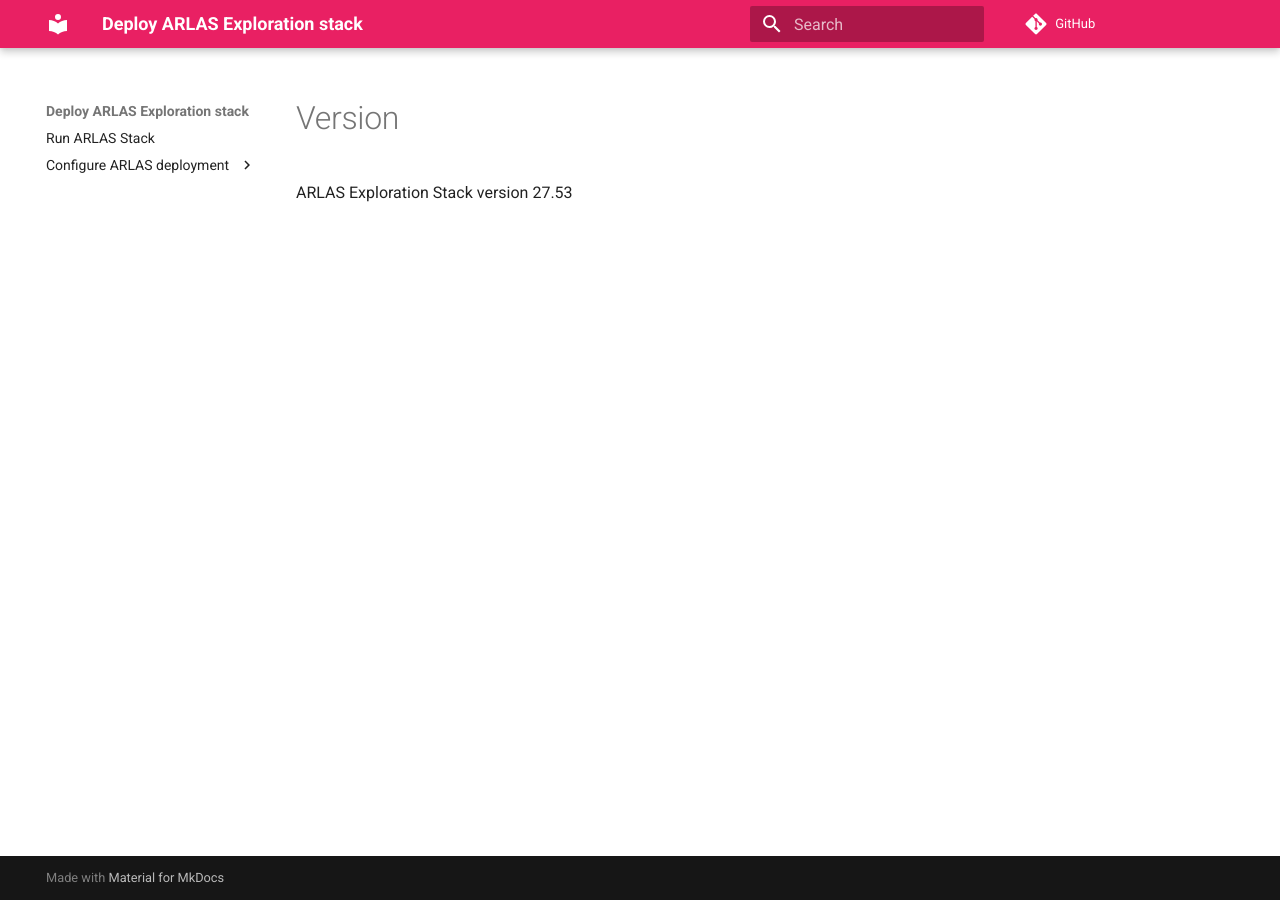
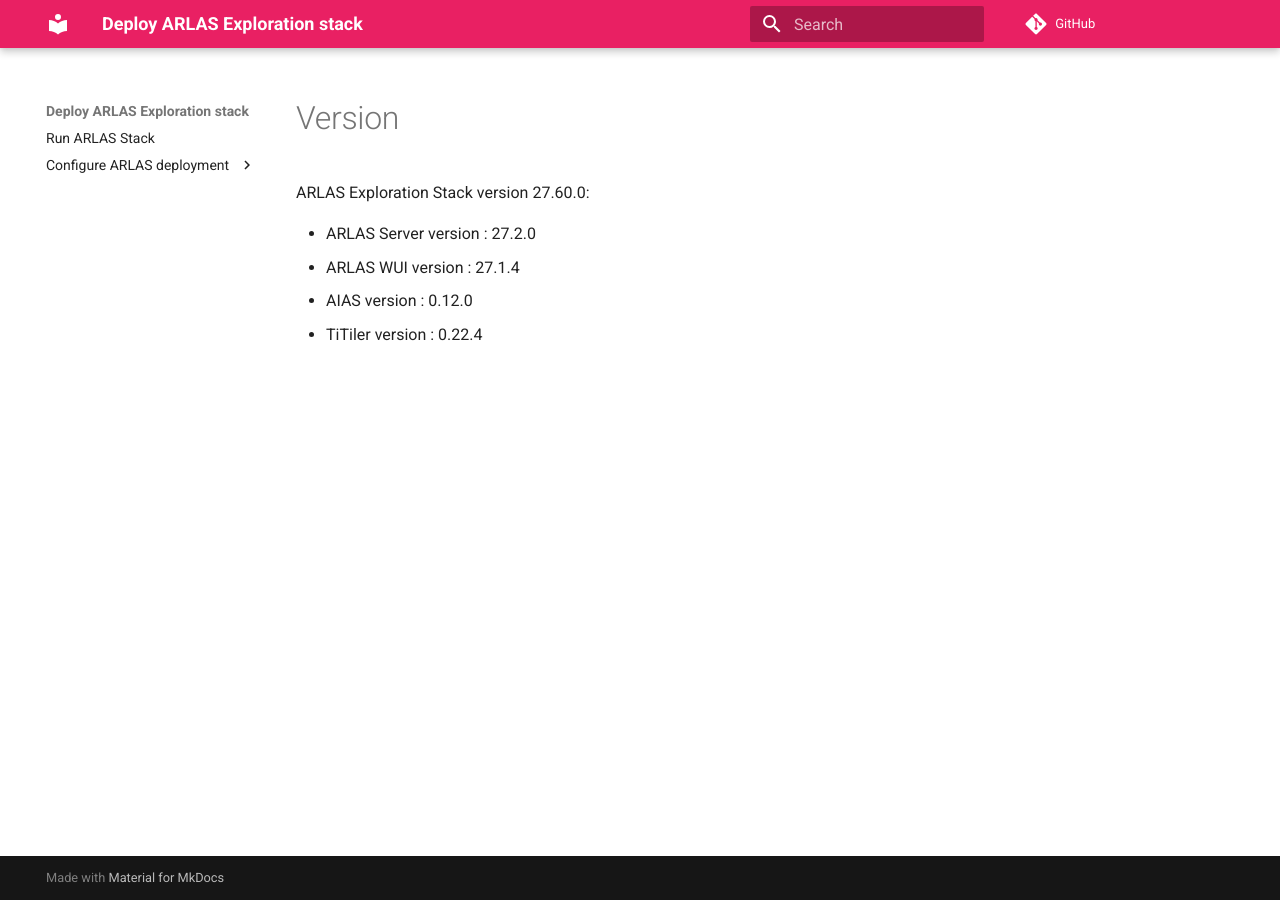
Before and after one commit to gisaia/ARLAS-Exploration-stack, an MkDocs documentation site: the page built from docs/docs/version.md, in a window 1280 px wide. Built offline with MkDocs 1.6.1 and Material for MkDocs 9.7.7, drawn with Linux system fonts in a browser that asks for light colours; comment, search, counter and statistics services are not loaded.

Commit message:
initial publish

```diff
--- a/docs/docs/version.md
+++ b/docs/docs/version.md
@@ -1 +1,6 @@
-ARLAS Exploration Stack version 27.53
+ARLAS Exploration Stack version 27.60.0:
+
+ - ARLAS Server version : 27.2.0
+ - ARLAS WUI version : 27.1.4
+ - AIAS version : 0.12.0
+ - TiTiler version : 0.22.4
```
Also changed, not shown: docs/docs/helm/aias-services/README.md (+1 -1 lines), docs/docs/helm/arlas-services/README.md (+1 -1 lines), docs/docs/helm/arlas-stack/README.md (+5 -5 lines), docs/docs/helm/arlas-uis/README.md (+1 -1 lines), k8s/charts/aias-services/README.md, k8s/charts/arlas-services/README.md, k8s/charts/arlas-stack/README.md, k8s/charts/arlas-uis/README.md, k8s/charts/titiler/README.md, 7 other files.
